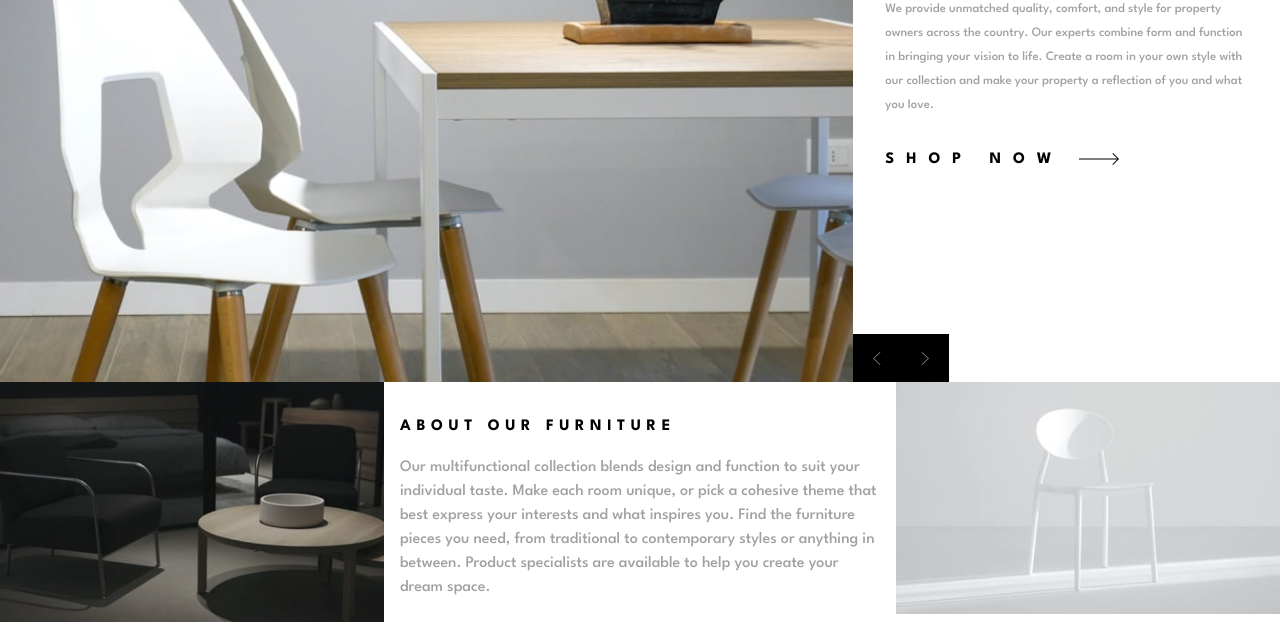
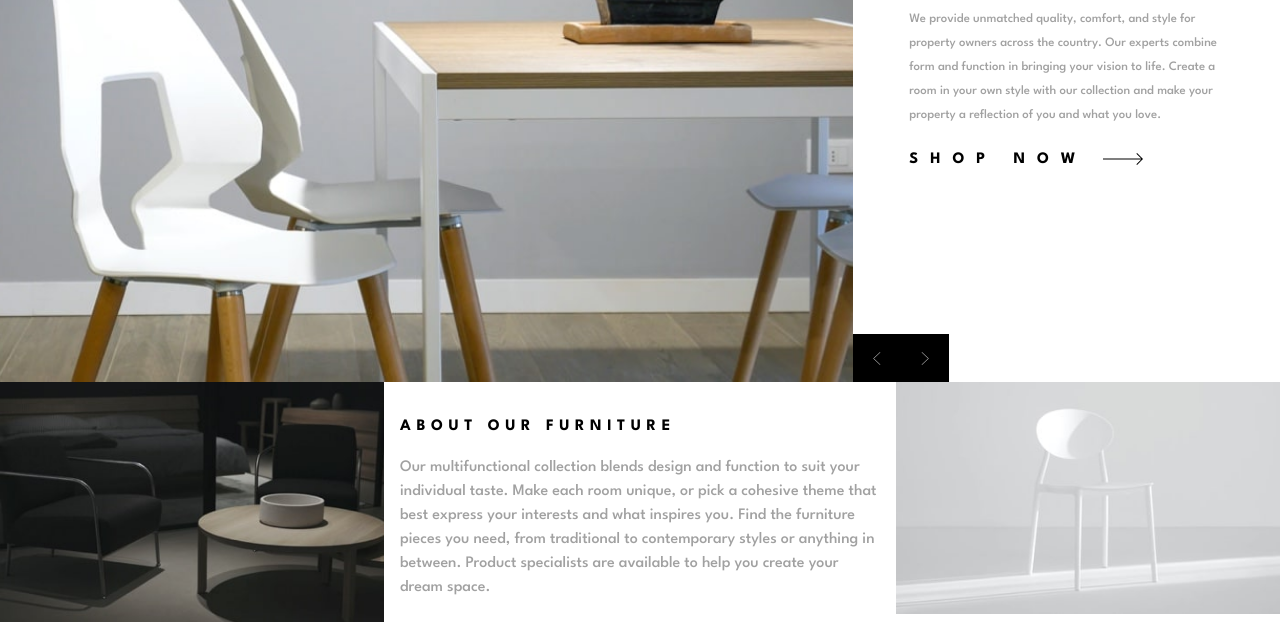
Before and after one commit to afesta12/RoomHomePage, a plain HTML site: page index.html in a window 1280 px wide. Shown: the part 178-800 px from the top of the page. Drawn offline with Linux system fonts and the light colour scheme.

Commit message:
Responsive

```diff
--- a/scss/_config.scss
+++ b/scss/_config.scss
@@ -29,9 +29,19 @@ $very-dark-grey: hsl(0, 0%, 27%);
 
 }
 
+@mixin media-sm {
+
+    @media screen and(min-width: 600px) {
+
+        @content;
+
+    }
+
+}
+
 @mixin media-md {
 
-    @media screen and (min-width: 768px) {
+    @media screen and (min-width: 800px) {
 
         @content;
 
--- a/scss/_responsive.scss
+++ b/scss/_responsive.scss
@@ -1,3 +1,83 @@
+@include media-sm {
+
+    .nav {
+
+        .menu-nav {
+
+            width: 100vw;
+
+        }
+
+    }
+
+    .section {
+
+        flex-direction: row;
+
+    }
+
+    .wrapper {
+
+        height: 100vh;
+
+        &.top {
+
+            grid-template-rows: repeat(2, 1fr);
+
+        }
+
+    }
+
+    .bottom {
+
+        height: 100vh;
+        margin-top: 0;
+
+    }
+
+    .menu-logo {
+
+        left: 10rem;
+
+    }
+
+
+    .section__text {
+
+        ul {
+
+            li {
+
+                padding: 1rem;
+
+                div {
+
+                    h2 {
+
+                        font-size: 1.5rem;
+
+                    }
+
+                    div {
+
+                        p {
+
+                            font-size: .8rem;
+
+                        }
+
+                    }
+
+                }
+
+            }
+
+        }
+
+    }
+
+}
+
 @include media-md {
 
     .menu-btn {
@@ -50,6 +130,7 @@
 
         height: 100vh;
         overflow: hidden;
+        flex-direction: column;
 
         &__text {
 
@@ -92,11 +173,11 @@
 
         &__text-carousel {
 
-            padding: 0;
             margin-top: 3rem;
 
             div {
 
+                padding: 2.5rem;
                 h2 {
 
                     font-size: 2rem;
@@ -105,6 +186,7 @@
 
                 div {
 
+                    padding: 0;
                     p {
 
                         font-size: .8rem;
@@ -127,6 +209,7 @@
 
     .wrapper {
 
+        height: 30vh;
         grid-template-rows: none;
 
         &.top {
@@ -159,4 +242,10 @@
         }
 
     }
+
+    .shop-now {
+
+        padding-left: 3.5rem;
+
+    }
 }
```
Also changed, not shown: scss/main.css, 1 other file.
